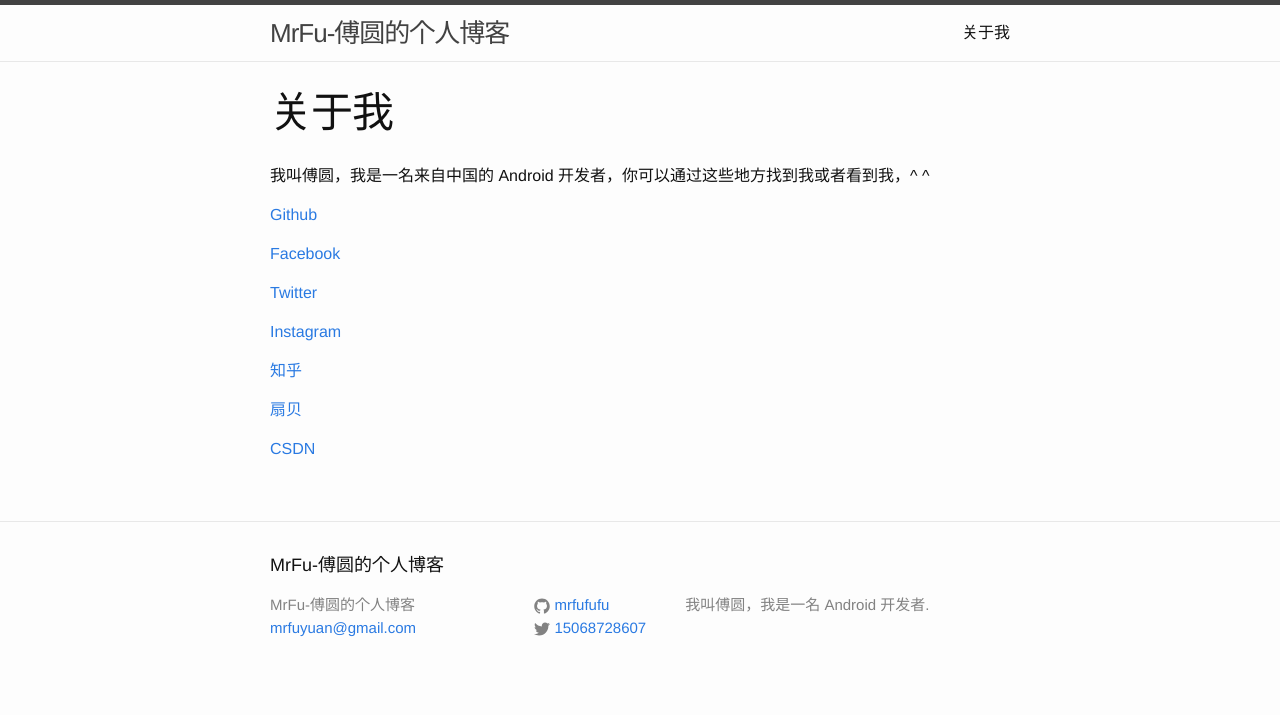
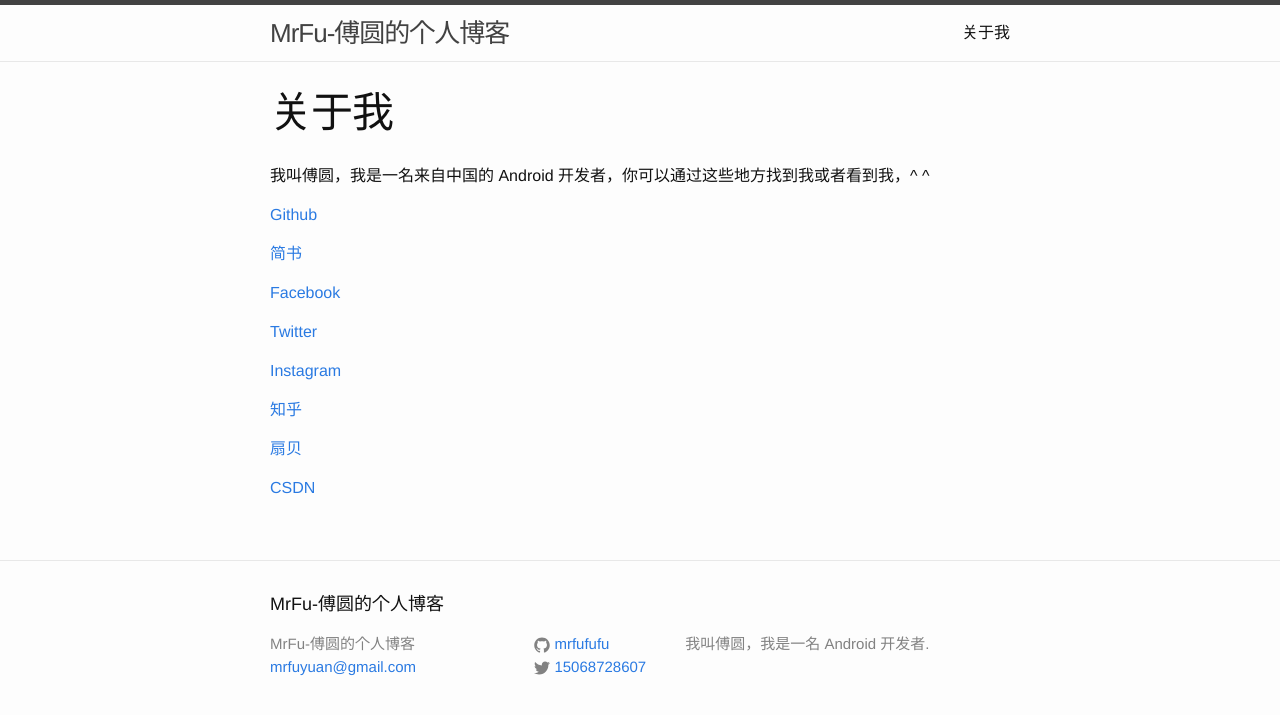
Before and after one commit to MrFuFuFu/mrfufufu.github.io, a Jekyll site: the page built from about.md, in a window 1280 px wide. Shown: the top 715 px of the page. Built offline with Jekyll 4.4.1, drawn with Linux system fonts in a browser that asks for light colours; Markdown is read by kramdown in place of the engine named in the settings.

Commit message:
modify about

```diff
--- a/about.md
+++ b/about.md
@@ -7,6 +7,8 @@ permalink: /about/
 我叫傅圆，我是一名来自中国的 Android 开发者，你可以通过这些地方找到我或者看到我，^ ^
 
 [Github](https://github.com/MrFuFuFu)
+
+[简书](http://www.jianshu.com/users/c1b9d1faa7b5/latest_articles)
 
 [Facebook](https://www.facebook.com/profile.php?id=100006538561748)
 
```
